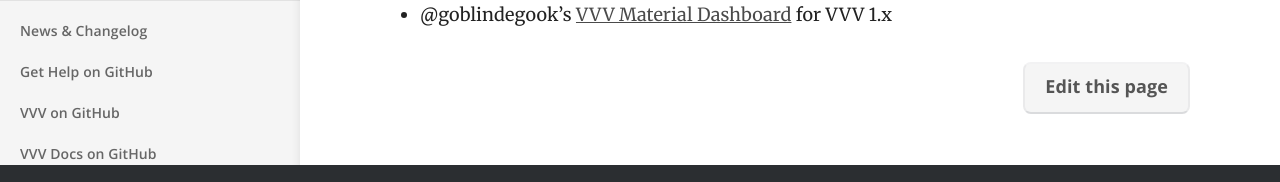
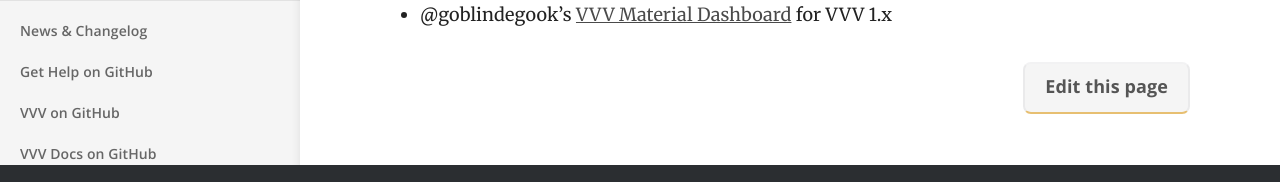
Before and after one commit to Varying-Vagrant-Vagrants/varyingvagrantvagrants.org, a Jekyll site: the page built from docs/en-US/index.md, in a window 1280 px wide. Shown: the part 735-917 px from the top of the page. Built offline with Jekyll 4.4.1, drawn with Linux system fonts in a browser that asks for light colours.

Commit message:
linting fixes

```diff
--- a/_sass/_button.scss
+++ b/_sass/_button.scss
@@ -1,10 +1,10 @@
 .btn {
-	background: $nav-background-color;
-	border: 2px solid $brand-colour-light;
-	border-bottom-color: darken($brand-colour-light, 6%);
+	background: $button-background;
+	border: 2px solid $button-border-color;
+	border-bottom-color: $button-border-shadow-color;
 	border-radius: 8px;
-	border-top-color: lighten($brand-colour-light, 3%);
-	color: lighten( $content-color, 20% );
+	border-top-color: $button-border-highlight-color;
+	color: $button-text-color;
 	display: inline-block;
 	font-weight: bold;
 	margin-right: 1em;
@@ -15,18 +15,18 @@
 		margin-right: 0;
 	}
 
+	&:active,
 	&:hover:not(:disabled),
-	&:focus:not(:disabled),
-	&:active {
-		background-color: lighten( #ebcb8b, 20% );
-		border-color: #ebcb8b;
-		border-bottom-color: darken(#ebcb8b, 6%);
-		border-top-color: lighten(#ebcb8b, 3%);
-		color: darken( $brand-colour, 50% );
+	&:focus:not(:disabled) {
+		background-color: $button-background-hover;
+		border-color: $button-border-hover-color;
+		border-bottom-color: $button-border-shadow-hover-color;
+		border-top-color: $button-border-highlight-hover-color;
+		color: $button-text-hover-color;
 	}
 
 	&:active {
 		background-color: $brand-colour;
-		color: #fff;
+		color: $button-text-active-color;
 	}
 }
--- a/css/main.scss
+++ b/css/main.scss
@@ -23,6 +23,24 @@ $baseurl: "{{ site.baseurl }}";
 $mobile-break: 700px;
 $full-width-break: $nav-width + ($space * 4) + $content-max-width;
 
+$vvv-highlight: #ebcb8b;
+$button-background: $nav-background-color;
+$button-background-hover: lighten( $vvv-highlight, 20% );
+$button-background-active: $brand-colour;
+
+$button-border-color: $brand-colour-light;
+$button-border-hover-color: $vvv-highlight;
+
+$button-border-highlight-color: lighten( $brand-colour-light, 3% );
+$button-border-highlight-hover-color: lighten( $vvv-highlight, 3% );
+
+$button-border-shadow-color: darken( $vvv-highlight, 6%);
+$button-border-shadow-hover-color: darken( $brand-colour-light, 6% );
+
+$button-text-color: lighten( $content-color, 20% );
+$button-text-hover-color: darken( $brand-colour, 50% );
+$button-text-active-color: #fff;
+
 @import "mixins";
 @import "normalize";
 @import "pygments";
```
